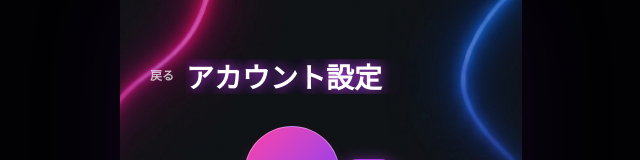
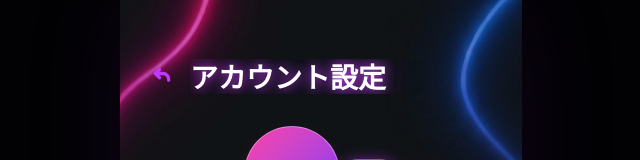
Before and after one commit to t161121t/watnow-team-dokidoki, a Next.js app: page /settings in a window 1280 px wide. Shown: the top 160 px of the page, without its empty margins (319-959 px from the left). Built offline with nearby package versions, Linux system fonts and the light colour scheme.

Commit message:
style: 戻るボタン見た目調整

```diff
--- a/components/layout/screen-header.tsx
+++ b/components/layout/screen-header.tsx
@@ -19,9 +19,20 @@ export function ScreenHeader({
         {backHref ? (
           <Link
             href={backHref}
-            className="-ml-1 inline-flex min-h-10 shrink-0 items-center justify-center rounded-full px-1 text-xs font-bold text-white/70 transition hover:text-white"
+            aria-label="前の画面へ戻る"
+            className="-ml-2 inline-flex size-10 shrink-0 items-center justify-center text-[#c038ff] transition hover:text-[#d966ff] focus-visible:outline-none focus-visible:ring-2 focus-visible:ring-[#c038ff] focus-visible:ring-offset-2 focus-visible:ring-offset-[#090b0e] active:translate-y-px"
           >
-            戻る
+            <svg
+              aria-hidden="true"
+              className="size-5"
+              fill="none"
+              viewBox="0 0 24 24"
+              stroke="currentColor"
+              strokeWidth="4"
+            >
+              <path strokeLinecap="round" strokeLinejoin="round" d="m9 14-5-5 5-5" />
+              <path strokeLinecap="round" d="M4 9h9a7 7 0 0 1 7 7v1" />
+            </svg>
           </Link>
         ) : null}
         <div className="min-w-0 flex-1">
```
